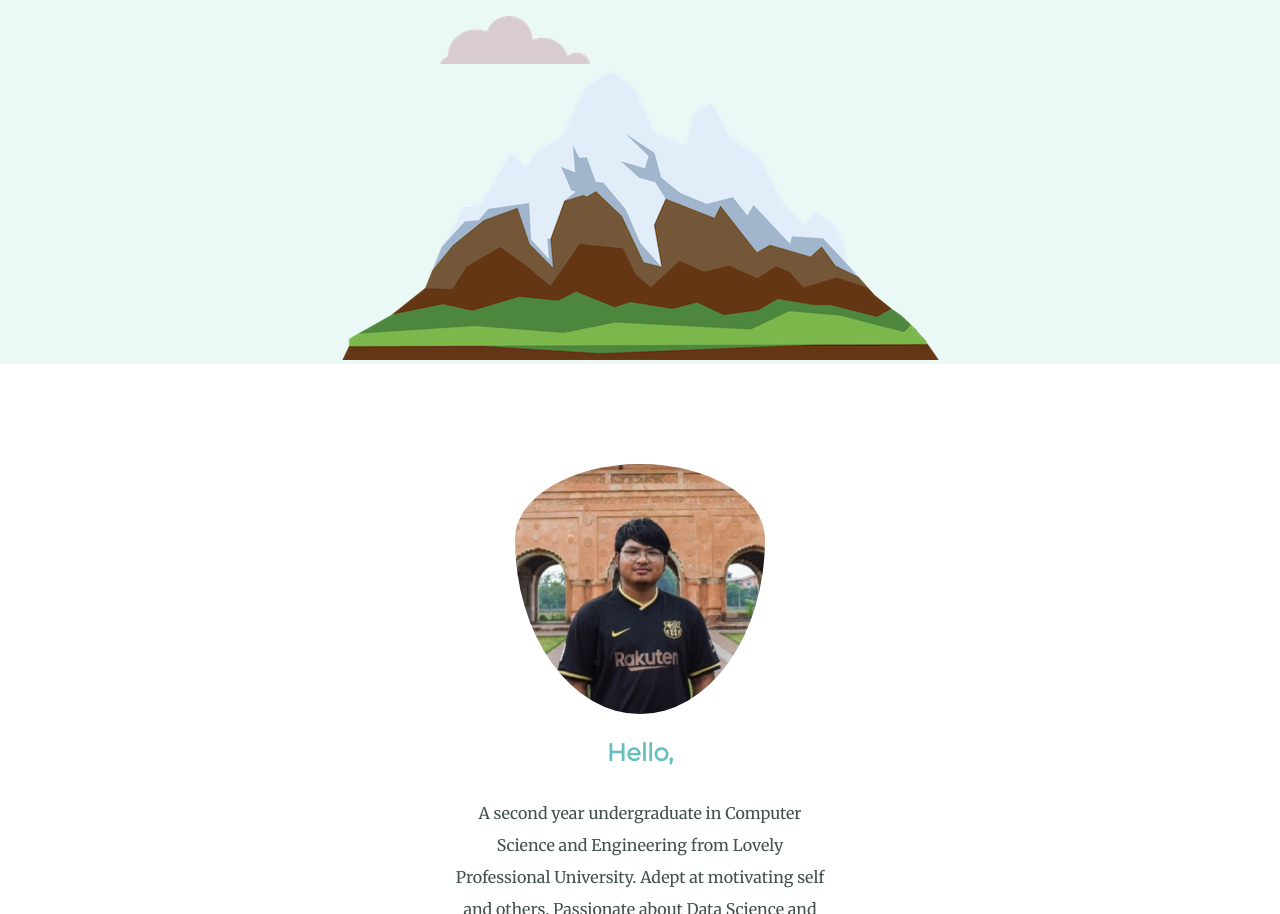
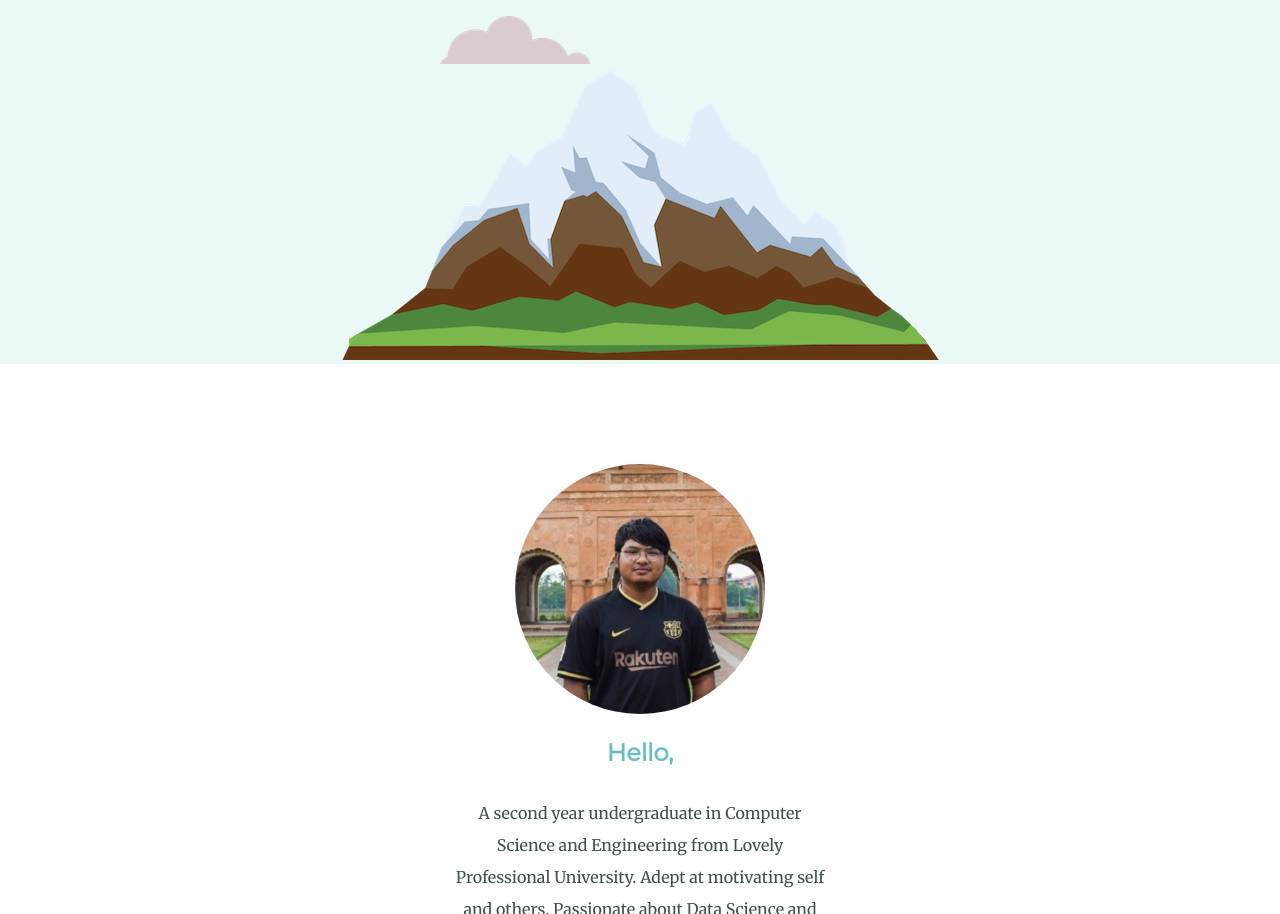
Before and after one commit to Mrigankar1134/portfolio, a plain HTML site: page index.html in a window 1280 px wide. Shown: the part 452-1366 px from the top of the page. Drawn offline with Linux system fonts and the light colour scheme.

Commit message:
Changed Pic shape

```diff
--- a/css/style.css
+++ b/css/style.css
@@ -39,7 +39,7 @@ h3{
 }
 .my-img{
     width: 250px;
-    padding-top: 100px;
+    margin-top: 100px;
     border-radius: 50%;
 }
 a{
```
